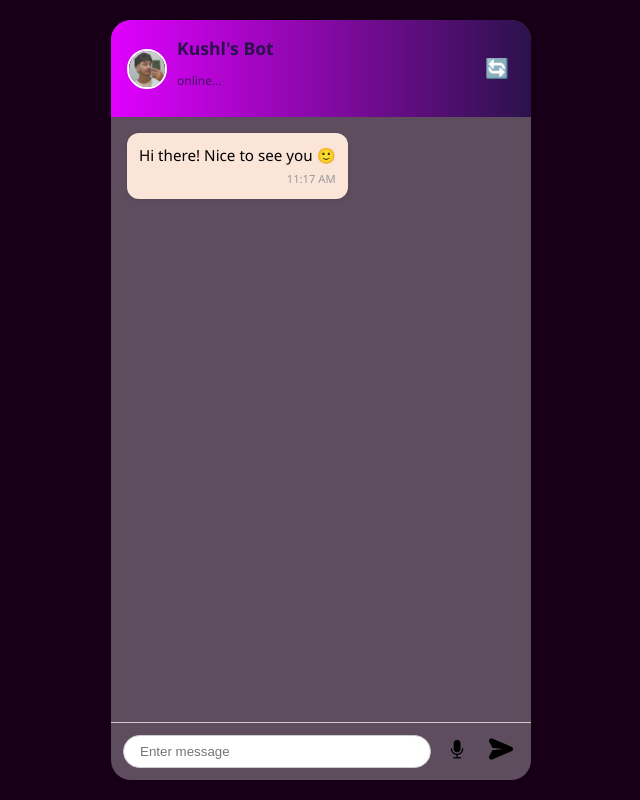
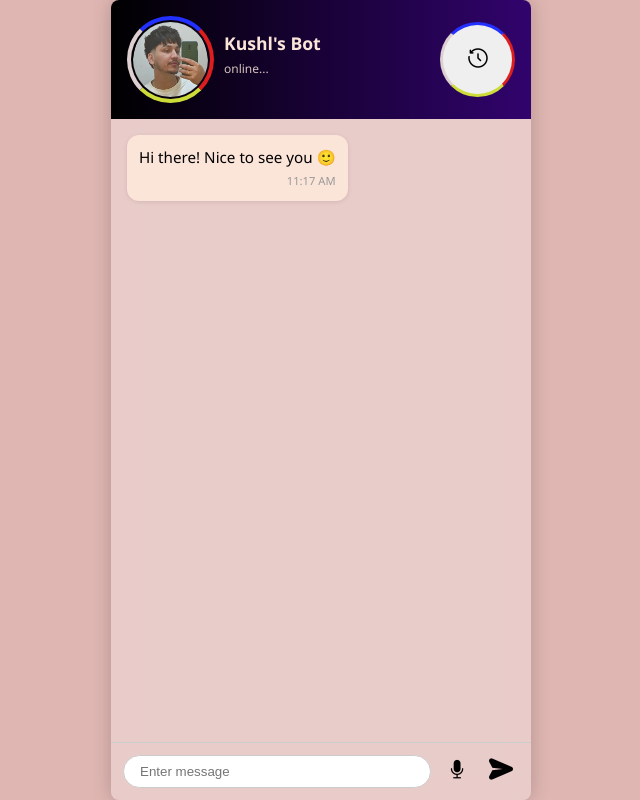
Before and after one commit to kushllll/kushl-chatbot, a Flask app: page / in a window 1280 px wide. Shown: the whole page, without its empty margins (319-959 px from the left). Run offline with Flask 3, Linux system fonts and the light colour scheme.

Commit message:
fixed a bundle of bug

```diff
--- a/static/style.css
+++ b/static/style.css
@@ -8,9 +8,9 @@ body {
   margin: 0;
   font-family: "Segoe UI", sans-serif;
   padding:0;
-  /* background: #DFB6B2; */
-  background: #190019;
-  height: 100vh;
+  background: #DFB6B2;
+  /* background: #190019; */
+  /* height: 100vh; */
   display: flex;
   justify-content: center;
   align-items: center;
@@ -21,20 +21,20 @@ body {
 #chat-widget {
   background: rgba(255, 255, 255, 0.3);
   backdrop-filter: blur(12px);
-  border-radius: 20px;
+  border-radius: 8px;
   box-shadow: 0 0 20px rgba(0, 0, 0, 0.2);
   width: 100%;
   max-width: 420px;
-  height: 95vh;
+  height: 100vh;
   display: flex;
   flex-direction: column;
   overflow: hidden;
 }
 
 header {
-  background: linear-gradient(to right, #e100ff,#2B124C );
+  background: linear-gradient(to right, #000000, #31036d);
   padding: 1rem;
-  color: #2B124C;
+  color:rgb(251 228 216);
   display: flex;
   justify-content: space-between;
   align-items: center;
@@ -47,10 +47,18 @@ header {
 }
 
 .bot-avatar {
-  width: 36px;
+  /* width: 36px;
   height: 36px;
   border-radius: 50%;
-  border: 2px solid white;
+  border: 2px solid white; */
+    border: 4px solid #cddc39;
+  padding: 2px;
+  border-radius: 50%;
+  border-top-color: #2231ff;
+  border-left-color: #ded0d0;
+  border-right-color: #dc1e1e;
+  width: 75px;
+  height: 75px;
 }
 
 .bot-details h2 {
@@ -61,6 +69,10 @@ header {
 .status {
   font-size: 0.75rem;
   opacity: 0.85;
+  margin-top: 5px;
+  /* margin-bottom: auto;  */
+}
+
 }
 
 .bot-actions button {
@@ -69,8 +81,25 @@ header {
   color: white;
   font-size: 1.2rem;
   cursor: pointer;
-  margin-left: 10px;
+  /* margin-left: 10px; */
   transition: transform 0.2s;
+}
+
+.bot-actions button{
+   /* width: 100px;
+  height: 100px;  */
+   /* border-radius: 50%; */
+  /* border: 2px solid white;
+  width: 36px;
+  height: 36px;3 */
+   border: 3px solid #cddc39;
+  padding: 2px;
+  border-radius: 50%;
+  border-top-color: #2231ff;
+  border-left-color: #ded0d0;
+  border-right-color: #dc1e1e;
+  width: 75px;
+  height: 75px;
 }
 
 .bot-actions button:hover {
--- a/templates/index.html
+++ b/templates/index.html
@@ -18,7 +18,7 @@
         </div>
       </div>
       <div class="bot-actions">
-        <button id="clear-history" title="Clear History">🔄</button>
+        <button id="clear-history" title="Clear History"><img src="/static/blackHistory--Streamline-Solar-Ar.png" alt="history" /></button>
         <!-- <button id="toggle-theme" title="Toggle Theme">☀︎</button> -->
       </div>
     </header>
```
Also changed, not shown: static/History--Streamline-Solar-Ar.png (added), static/blackHistory--Streamline-Solar-Ar.png (added), static/qhistory-icon-png.png (added).
